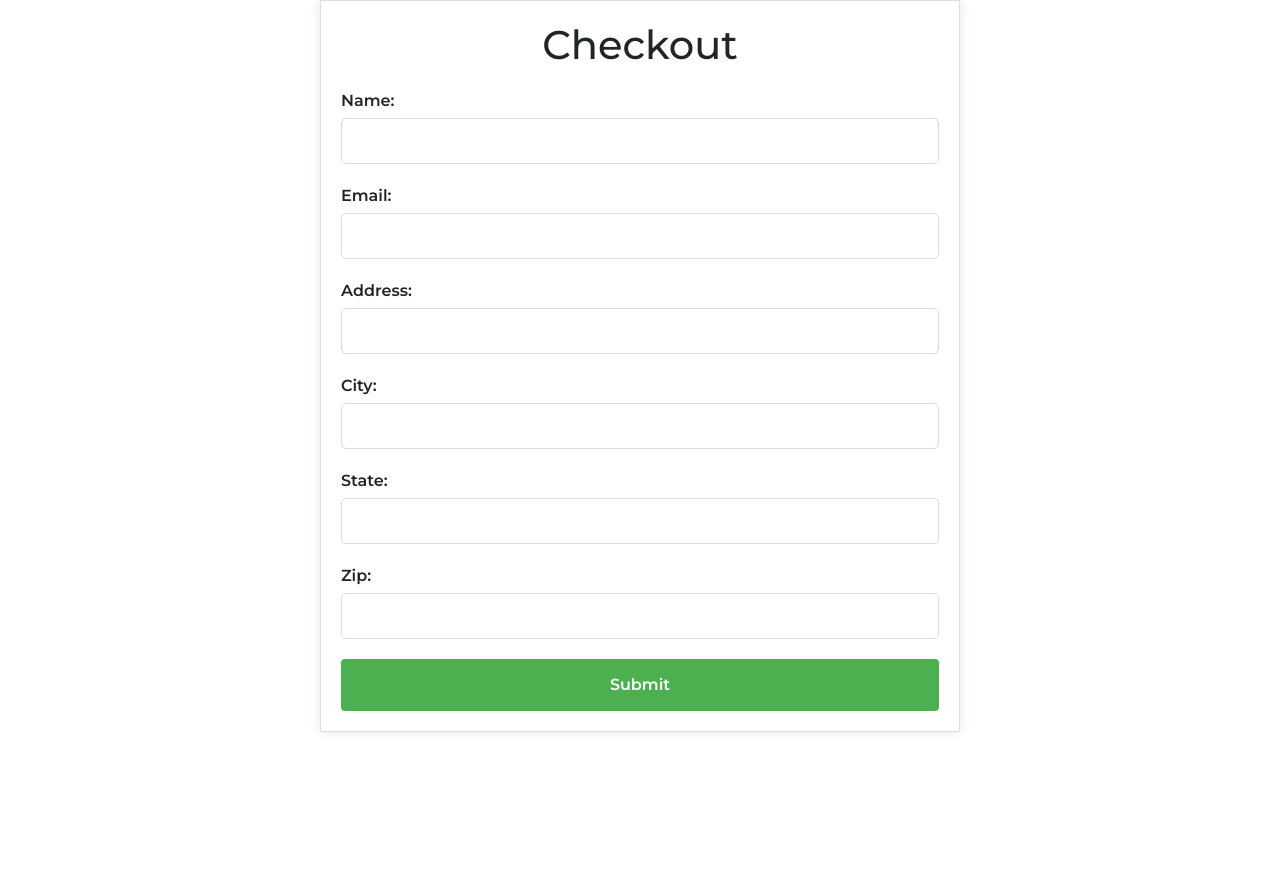
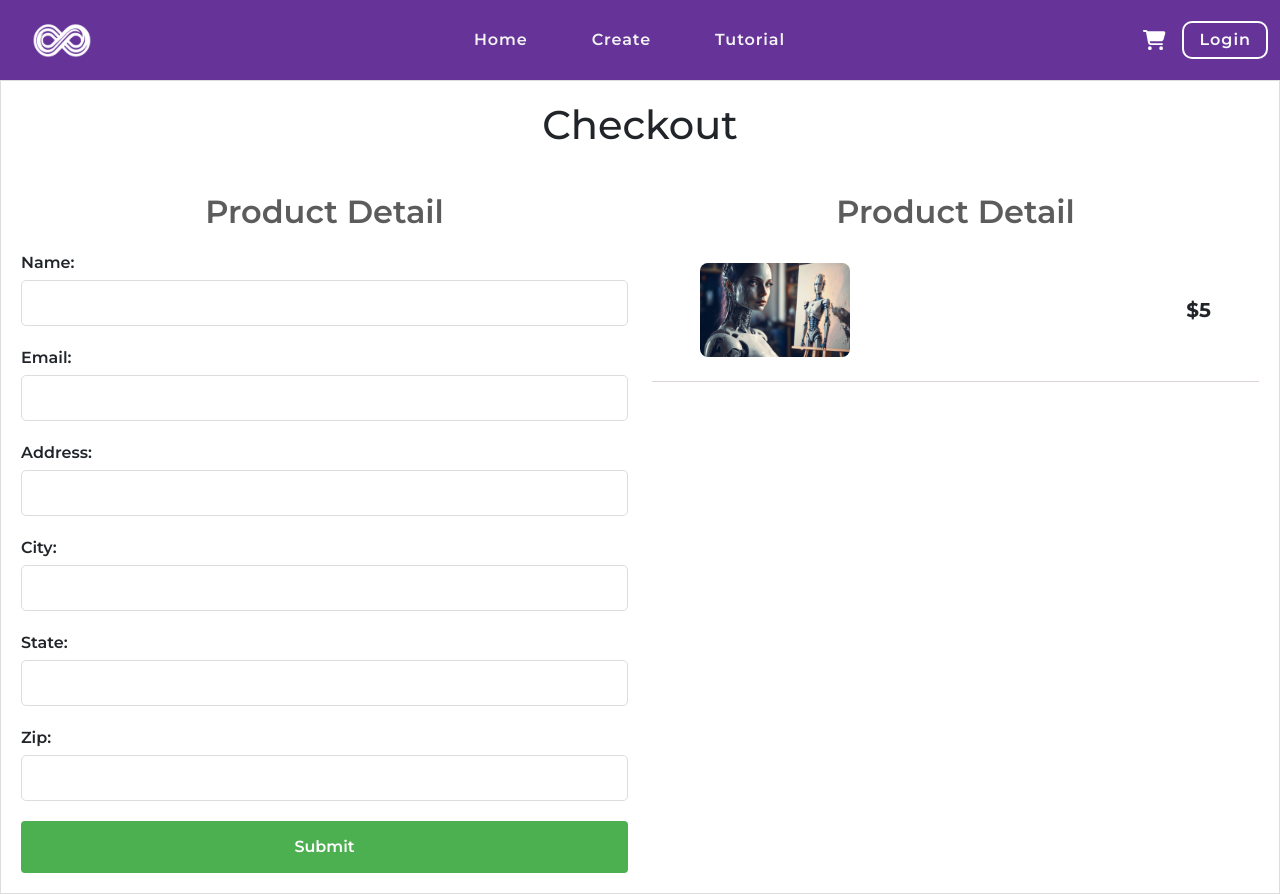
Before and after one commit to engineerFayyaz/text-to-image-latest, a React (Create React App) app: page /checkout in a window 1280 px wide. Before the commit the page ends 800 px from the top, so only its background shows below. Built offline with nearby package versions, Linux system fonts and the light colour scheme.

Commit message:
checkout layout updated

```diff
--- a/src/Pages/Checkout/checkout.css
+++ b/src/Pages/Checkout/checkout.css
@@ -1,6 +1,6 @@
 .checkout-page {
-    width: 50%;
-    margin: 0 auto;
+    width: 100%;
+    margin-top: 5rem !important;
     border: 1px solid #ddd;
     padding: 20px;
     box-shadow: 0px 0px 10px rgba(0, 0, 0, 0.1);
@@ -39,3 +39,19 @@
   .checkout-page button[type="submit"]:hover {
     background-color: #45a049;
   }
+  .checkout-page .product-detail{
+    /* border: 1px solid rgb(220, 215, 215); */
+    border-radius: 10px;
+
+  }
+  .checkout-page .title{
+    font-weight: 600;
+    color: rgb(92, 92, 92);
+  }
+  .checkout-page .product-detail .product{
+    border-bottom: 1px solid rgb(220, 211, 211);
+  }
+  .checkout-page .product-detail .product .product-price span{
+    font-size: 20px;
+    font-weight: 700;
+  }
--- a/src/Pages/Checkout/index.jsx
+++ b/src/Pages/Checkout/index.jsx
@@ -1,12 +1,13 @@
-import React, { useState } from 'react';
-import "./checkout.css"
+import React, { useState } from "react";
+import "./checkout.css";
+import Header from "../../components/Header";
 const Checkout = () => {
-  const [name, setName] = useState('');
-  const [email, setEmail] = useState('');
-  const [address, setAddress] = useState('');
-  const [city, setCity] = useState('');
-  const [state, setState] = useState('');
-  const [zip, setZip] = useState('');
+  const [name, setName] = useState("");
+  const [email, setEmail] = useState("");
+  const [address, setAddress] = useState("");
+  const [city, setCity] = useState("");
+  const [state, setState] = useState("");
+  const [zip, setZip] = useState("");
 
   const handleSubmit = (e) => {
     e.preventDefault();
@@ -14,9 +15,16 @@ const Checkout = () => {
   };
 
   return (
-    <div className="checkout-page">
+    <>
+      <Header />
+      <div className="checkout-page mt-5">
         <h1>Checkout</h1>
-      <form onSubmit={handleSubmit}>
+        <div className="data">
+          <div className="row">
+            <div className="col-md-6 pt-4">
+              <h2 className="text-center title">Product Detail</h2>
+
+              <form onSubmit={handleSubmit} className="w-100">
                 <label htmlFor="name">Name:</label>
                 <input
                   type="text"
@@ -74,6 +82,21 @@ const Checkout = () => {
                 <button type="submit">Submit</button>
               </form>
             </div>
+            <div className="col-md-6 product-detail pt-4">
+              <h2 className="text-center title ">Product Detail</h2>
+                <div className="product py-4 border-bottom-2 border-darkn d-flex flex-wrap align-items-center justify-content-between px-5">
+                    <div className="product-image">
+                        <img src="/images/bg5.png" className="rounded-3" alt={"productimage"} width={150} />
+                    </div>
+                    <div className="product-price">
+                        <span>$5</span>
+                    </div>
+                </div>
+            </div>
+          </div>
+        </div>
+      </div>
+    </>
   );
 };
 
--- a/src/components/Header/index.jsx
+++ b/src/components/Header/index.jsx
@@ -7,6 +7,7 @@ import { getAuth } from "firebase/auth";
 import { Button } from "react-bootstrap";
 import { FontAwesomeIcon } from "@fortawesome/react-fontawesome";
 import { faCartShopping } from "@fortawesome/free-solid-svg-icons";
+import {ToastContainer, toast} from "react-toastify"
 import CartModal from "../Cart";
 const Header = ({ cartItems, handleRemoveFromCart }) => {
   console.log("Props in Header:", cartItems, handleRemoveFromCart);
@@ -23,8 +24,10 @@ const Header = ({ cartItems, handleRemoveFromCart }) => {
 
   const handleLogout = () => {
     // Remove user data from local storage
+    auth.signOut();
     localStorage.removeItem("user");
     // Redirect to login page
+    toast.success("user logout successfully");
     window.location.reload(); // Reload the page to reflect logout
   };
 
@@ -45,7 +48,9 @@ const Header = ({ cartItems, handleRemoveFromCart }) => {
   };
 
   return (
+    <>
     <header className="header-main">
+    <ToastContainer />
       <nav className="navbar navbar-expand-lg navbar-dark">
         <div className="container-fluid justify-content-between">
           <Link to="/" className="navbar-brand">
@@ -126,6 +131,7 @@ const Header = ({ cartItems, handleRemoveFromCart }) => {
       handleRemoveFromCart={handleRemoveItemFromCart}
       />}
     </header>
+    </>
   );
 };
 
```
Also changed, not shown: src/components/ImageGenerator/ImageGenerator.jsx (+66 -28 lines). Lines whose indentation alone changed are shown as unchanged.
